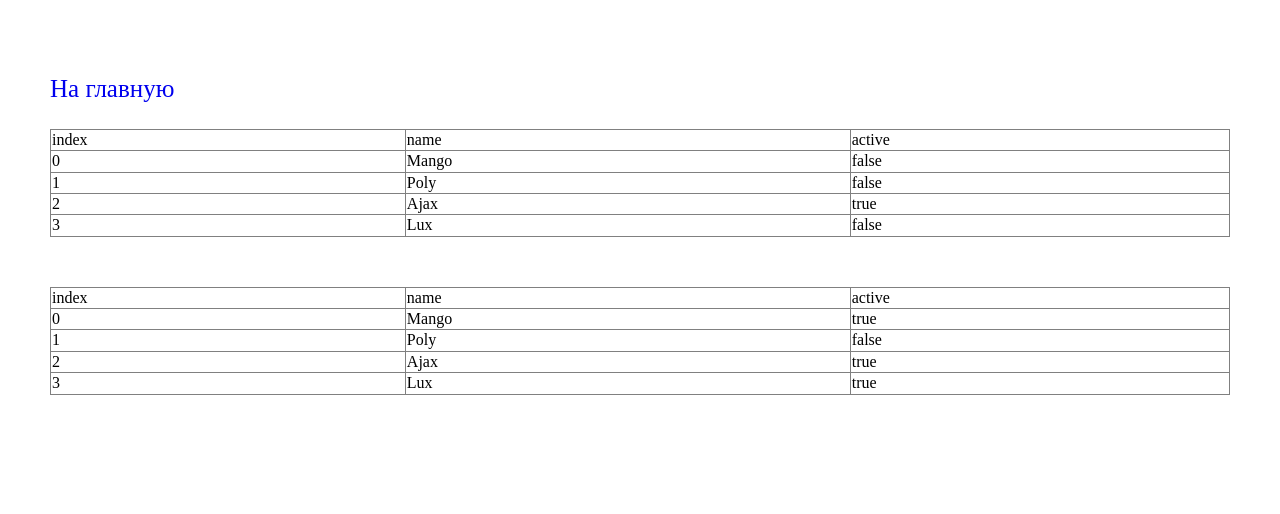
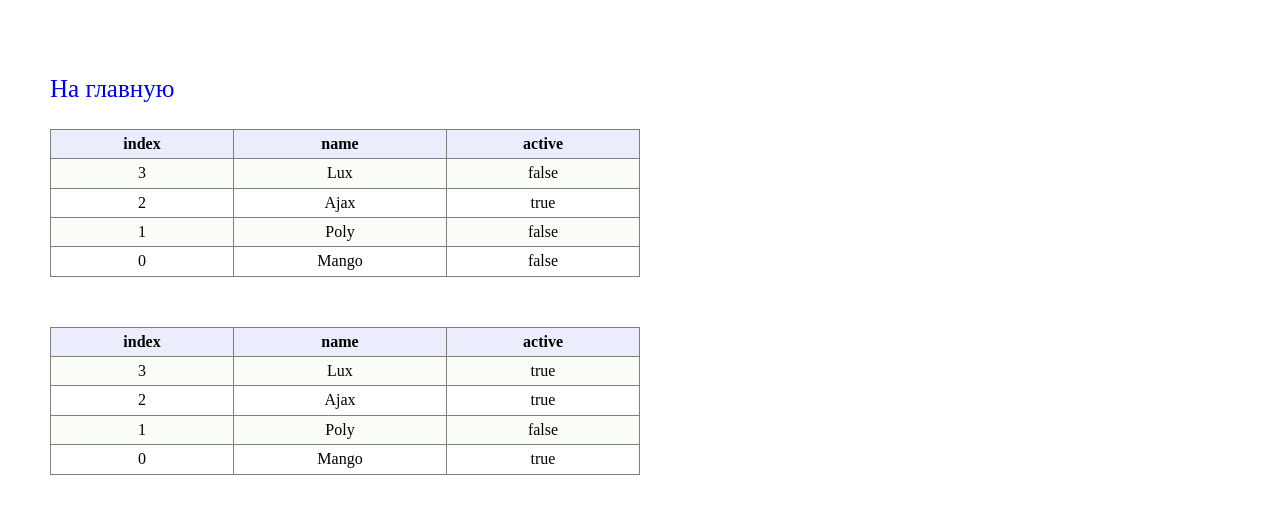
Before and after one commit to VladymyrRzhanov/goit-js-hw-11-promisification, a plain HTML site: page task2.html in a window 1280 px wide. Drawn offline with nearby package versions, Linux system fonts and the light colour scheme.

Commit message:
изменения во 2 задании

```diff
--- a/js/task2.js
+++ b/js/task2.js
@@ -19,14 +19,14 @@ const toggleUserState = (allUsers, userName) => {
 const creatTable = updatedUsers => {
   const table = document.createElement('table');
     table.classList.add('table');
-    const tableRaw = `<tr>
-      <td>index
-      </td>
-      <td>name
-      </td>
-      <td>active
-      </td>
-      </tr>`;
+    const tableRaw = `<thead><tr>
+      <th>index
+      </th>
+      <th>name
+      </th>
+      <th>active
+      </th>
+      </tr></thead>`;
   table.insertAdjacentHTML('beforeend', tableRaw);
  const tableEl = updatedUsers.map((user, index) => {
       const row = `<tr>
@@ -37,7 +37,7 @@ const creatTable = updatedUsers => {
       <td>${user.active}
       </td>
       </tr>`;
-      table.insertAdjacentHTML('beforeend',row)
+      table.insertAdjacentHTML('afterbegin',row)
  })
 
   document.body.append(table)
--- a/style.css
+++ b/style.css
@@ -21,12 +21,22 @@ p {
 
 .table {
   margin-bottom: 50px;
-  width: 100%;
+  width: 50%;
   border-collapse: collapse;
-  border: 1px solid black;
+  /* border: 1px solid black; */
 }
 
 tr,
-td {
+td,
+th {
   border: 1px solid grey;
+  text-align: center;
+  padding: 5px;
 }
+th {
+  background-color: rgb(235, 237, 252);
+}
+
+tbody:nth-child(2n + 1) {
+  background-color: rgb(251, 253, 249);
+}
```
